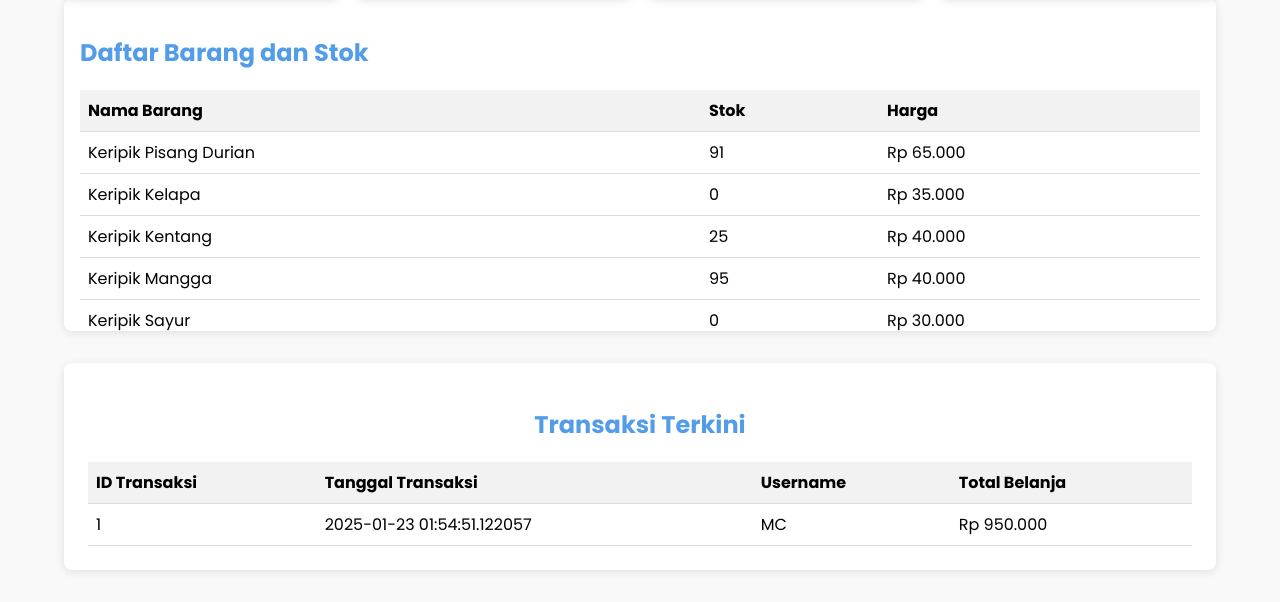
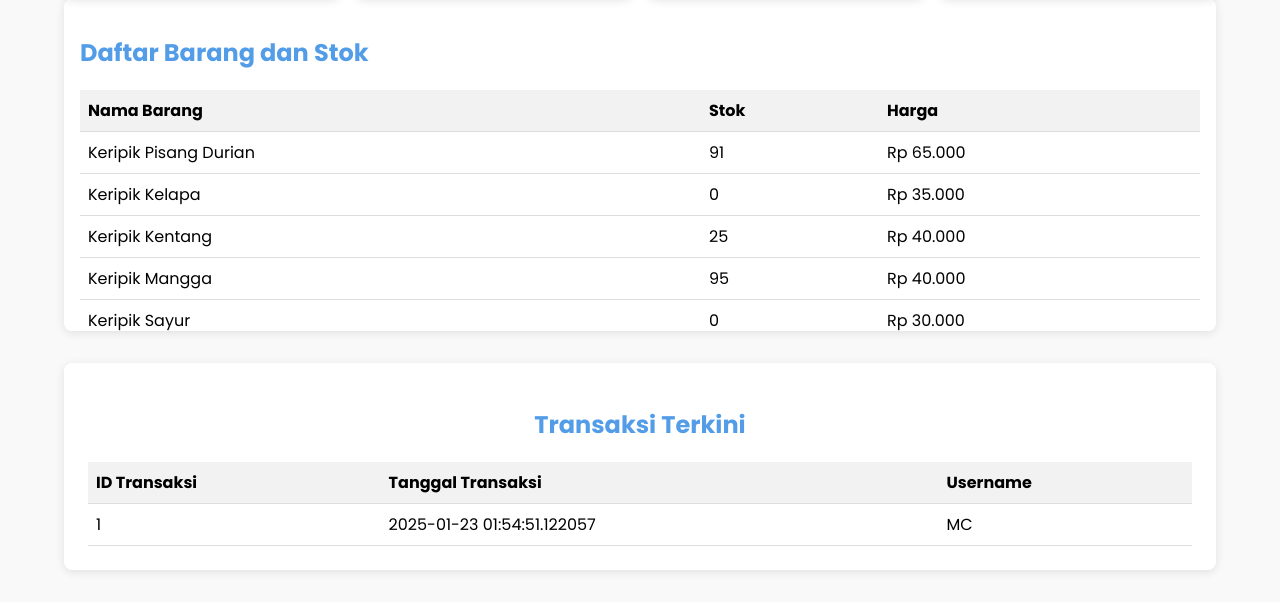
Before and after one commit to MiBlue027/UMKM_Promotion_01, a PHP site: page /Admin/AdminDashboard/adminDashboard.php in a window 1280 px wide. Shown: the part 440-1042 px from the top of the page. Run offline with PHP 8.4, Linux system fonts and the light colour scheme; a user stored in the database is signed in; data comes from the database, SQL or seed files in the repository.

Commit message:
major fix on total transaction

```diff
--- a/Admin/AdminDashboard/adminDashboard.php
+++ b/Admin/AdminDashboard/adminDashboard.php
@@ -8,7 +8,11 @@ $totalTransactionStatement->execute();
 $totalTransaction = $totalTransactionStatement->fetch(PDO::FETCH_ASSOC)['total'];
 
 // Total Pendapatan
-$totalRevenueStatement = $connection->prepare("SELECT SUM(total) as total FROM transaction");
+$totalRevenueStatement = $connection->prepare("
+    SELECT SUM(td.quantity * p.price) as total
+    FROM transaction_details td
+    JOIN product p ON td.product_id = p.id
+");
 $totalRevenueStatement->execute();
 $totalRevenue = $totalRevenueStatement->fetch(PDO::FETCH_ASSOC)['total'];
 
@@ -39,7 +43,7 @@ $products = $productsStatement->fetchAll(PDO::FETCH_ASSOC);
 
 // Transaksi Terkini
 $recentTransactionsStatement = $connection->prepare("
-    SELECT transaction.id, transaction.transaction_date, users.username, transaction.total
+    SELECT transaction.id, transaction.transaction_date, users.username
     FROM transaction
     JOIN users ON transaction.id_user = users.id
     ORDER BY transaction.transaction_date DESC
@@ -60,10 +64,9 @@ $recentTransactions = $recentTransactionsStatement->fetchAll(PDO::FETCH_ASSOC);
     <meta http-equiv="X-UA-Compatible" content="ie=edge">
     <title> Dashboard </title>
 
-    <!--    Google Font ----------------------------------------------------------->
     <link rel="preconnect" href="https://fonts.googleapis.com">
     <link rel="preconnect" href="https://fonts.gstatic.com" crossorigin>
-    <link href="https://fonts.googleapis.com/css2?family=Poppins:ital,wght@0,100;0,200;0,300;0,400;0,500;0,600;0,700;0,800;0,900;1,100;1,200;1,300;1,400;1,500;1,600;1,700;1,800;1,900&display=swap" rel="stylesheet">
+    <link href="https://fonts.googleapis.com/css2?family=Poppins:wght@100;200;300;400;500;600;700;800;900&display=swap" rel="stylesheet">
 
     <link rel="stylesheet" href="adminDashboardStyle.css">
 
@@ -124,7 +127,6 @@ $recentTransactions = $recentTransactionsStatement->fetchAll(PDO::FETCH_ASSOC);
                         <th>ID Transaksi</th>
                         <th>Tanggal Transaksi</th>
                         <th>Username</th>
-                        <th>Total Belanja</th>
                     </tr>
                 </thead>
                 <tbody>
@@ -133,7 +135,6 @@ $recentTransactions = $recentTransactionsStatement->fetchAll(PDO::FETCH_ASSOC);
                             <td><?php echo htmlspecialchars($transaction['id']); ?></td>
                             <td><?php echo htmlspecialchars($transaction['transaction_date']); ?></td>
                             <td><?php echo htmlspecialchars($transaction['username']); ?></td>
-                            <td>Rp <?php echo number_format($transaction['total'], 0, ',', '.'); ?></td>
                         </tr>
                     <?php endforeach; ?>
                 </tbody>
--- a/Database/database.php
+++ b/Database/database.php
@@ -8,8 +8,6 @@ $db_pass = "";
 try {
     $connection = new PDO("mysql:host=$host:$port;dbname=$db_name", $db_user, $db_pass);
     if ($connection) echo "Connected successfully";
-
-
 } catch (PDOException $e) {
     echo "Connection failed";
 }
--- a/Database/getConnection.php
+++ b/Database/getConnection.php
@@ -1,5 +1,6 @@
 <?php
-function getConnection() : PDO {
+function getConnection(): PDO
+{
     $host = "localhost";
     $port = "3306";
     $db_name = "umkm_promotion_01";
```
Also changed, not shown: Admin/ManageTransaksi/dashboardTransaction.php (+11 -1 lines), Admin/ManageTransaksi/detailTransaction.php (+4 -3 lines).
